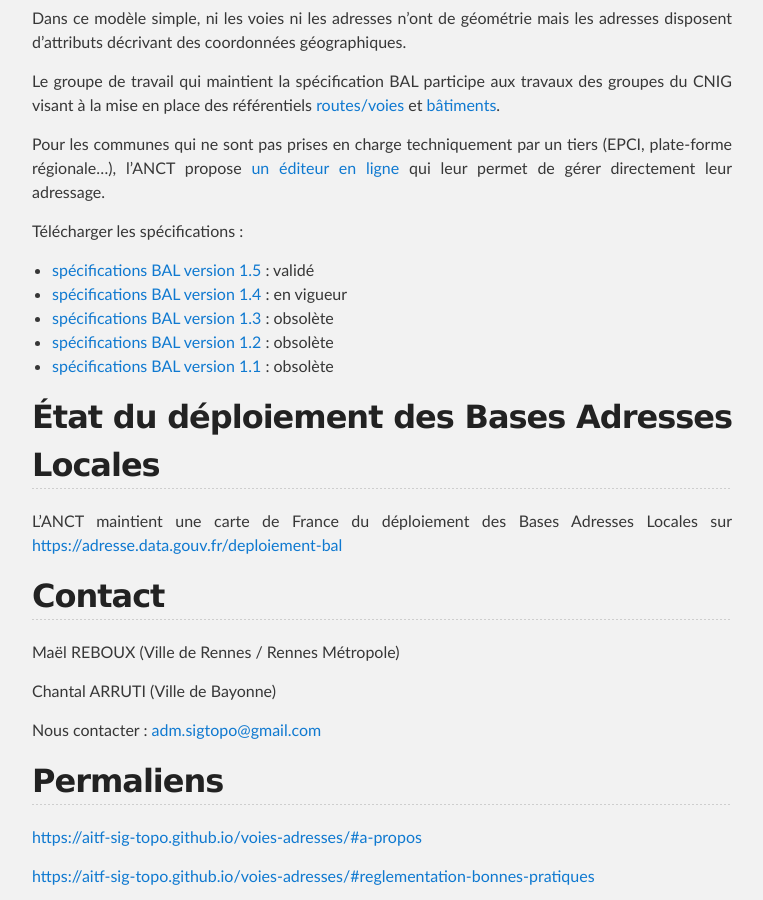
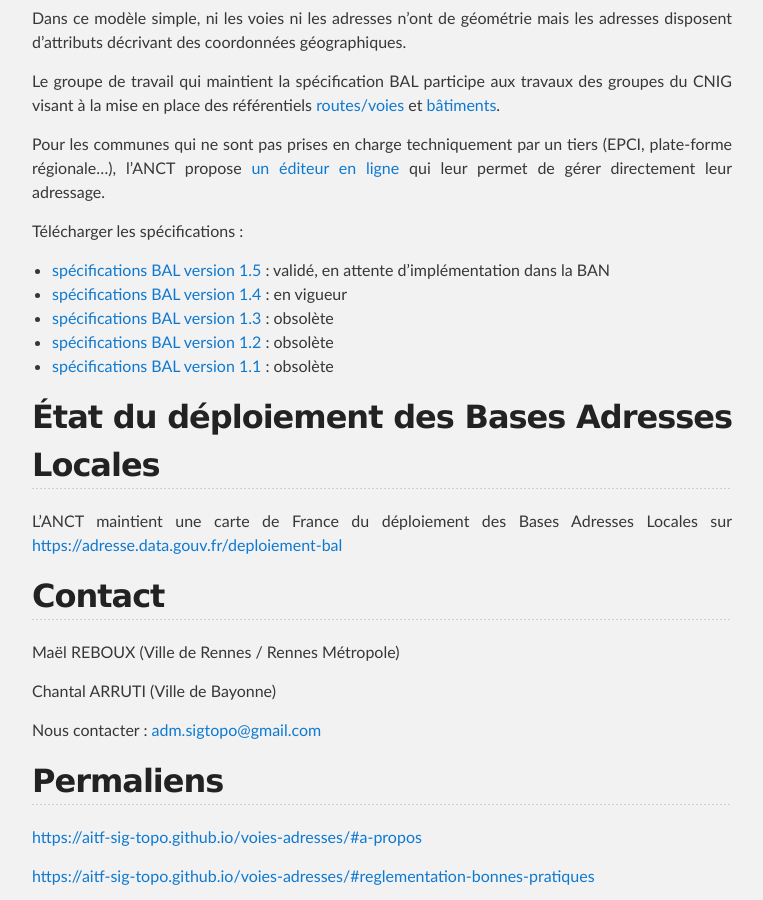
Before and after one commit to aitf-sig-topo/voies-adresses, a Jekyll site: the page built from docs/index.md, in a window 1280 px wide and 900 px high, scrolled down 1456 px. Shown: the whole window, without its empty margins (258-1021 px from the left). Built offline with Jekyll 4.4.1, drawn with Linux system fonts in a browser that asks for light colours; our own code applies the rules of GitHub Pages for plain Markdown files.

Commit message:
Update status of BAL version 1.5 specifications
Updated the status of BAL version 1.5 to indicate it is awaiting implementation in the BAN.

```diff
--- a/docs/index.md
+++ b/docs/index.md
@@ -41,7 +41,7 @@
 
 Télécharger les spécifications :
 
-- [spécifications BAL version 1.5](files/AITF_SIG_Topo_Format_Base_Adresse_Locale_v1.5.pdf) : validé
+- [spécifications BAL version 1.5](files/AITF_SIG_Topo_Format_Base_Adresse_Locale_v1.5.pdf) : validé, en attente d'implémentation dans la BAN
 - [spécifications BAL version 1.4](files/AITF_SIG_Topo_Format_Base_Adresse_Locale_v1.4.pdf) : en vigueur
 - [spécifications BAL version 1.3](files/AITF_SIG_Topo_Format_Base_Adresse_Locale_v1.3.pdf) : obsolète
 - [spécifications BAL version 1.2](files/AITF_SIG_Topo_Format_Base_Adresse_Locale_v1.2.pdf) : obsolète
```
